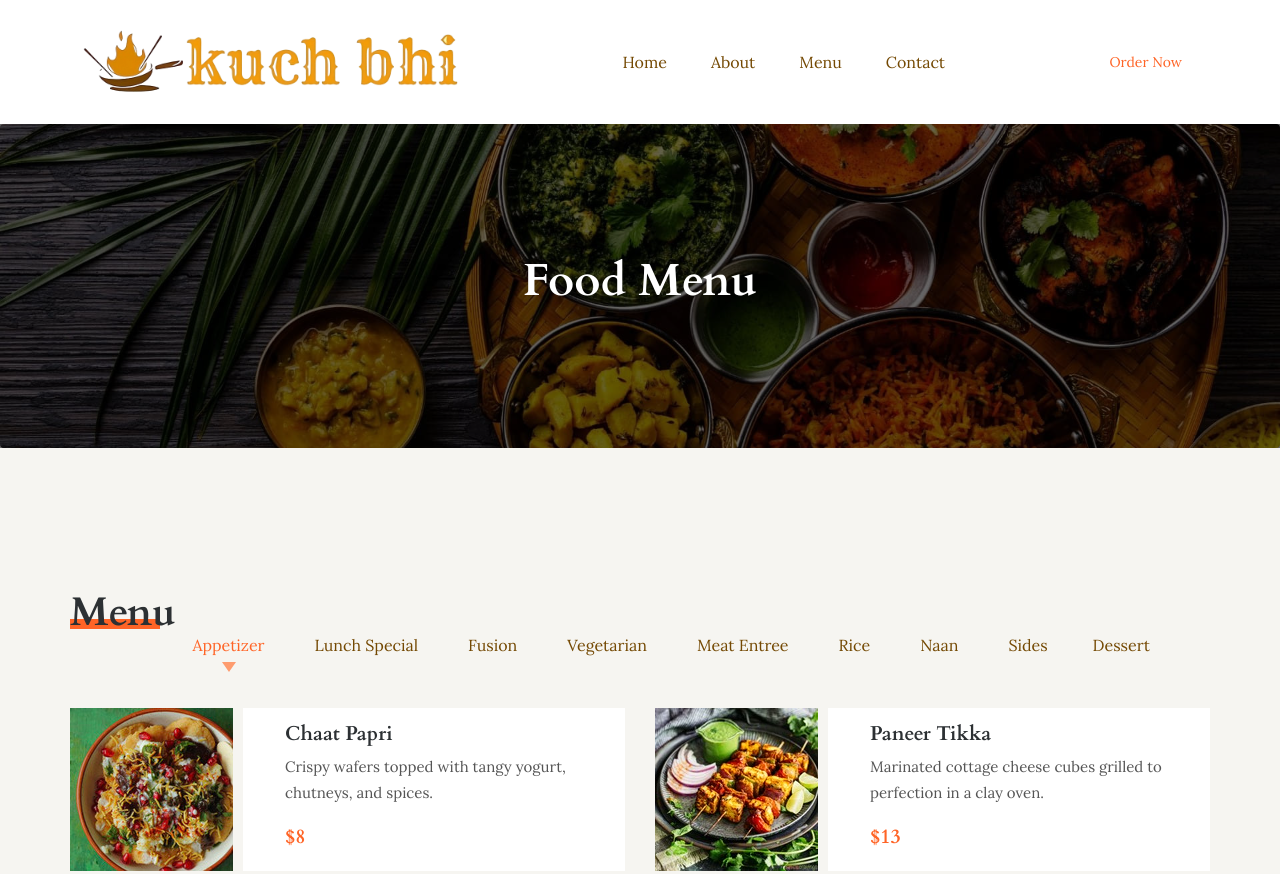
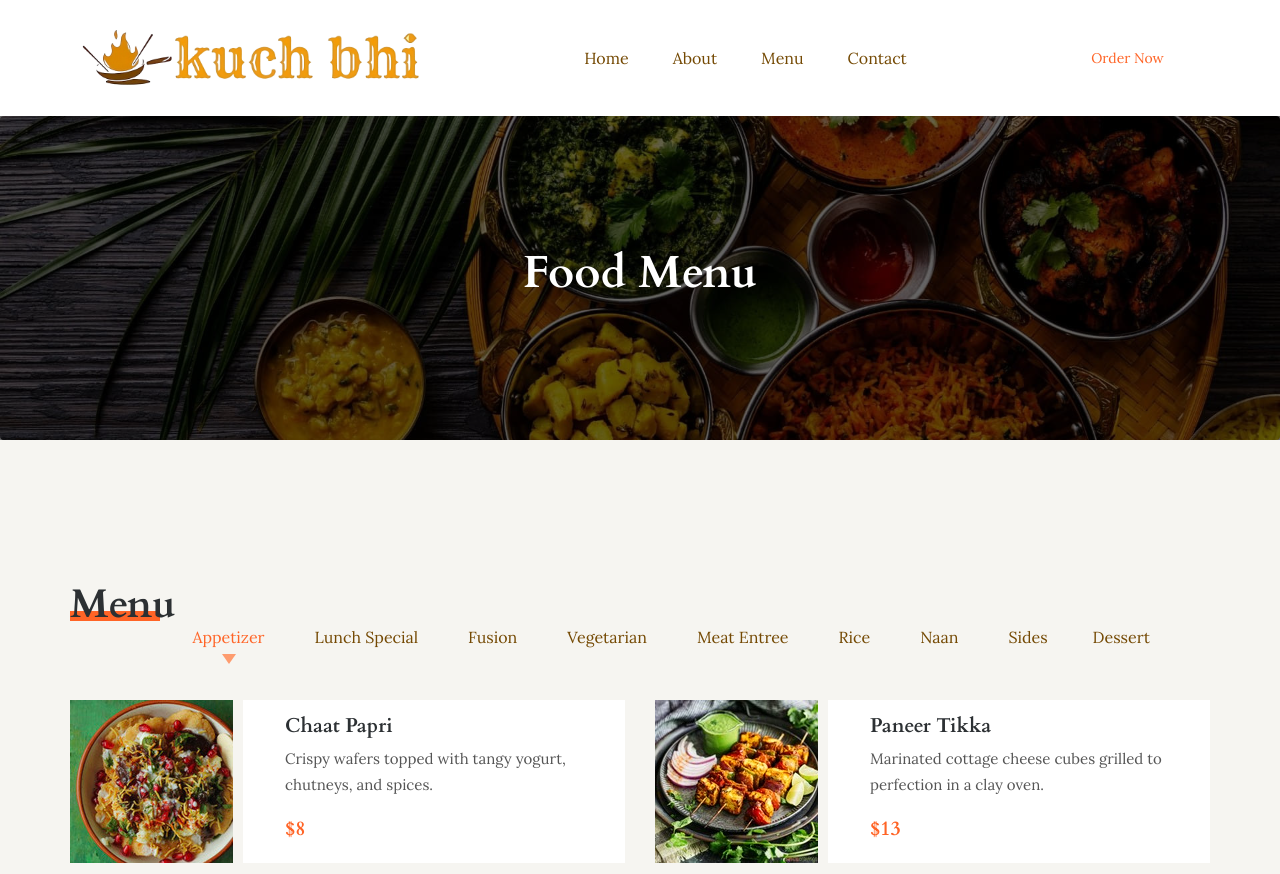
Before and after one commit to kuchbhieats/kuchbhieats.github.io, a plain HTML site: page food_menu.html in a window 1280 px wide. Shown: the top 874 px of the page. Drawn offline with Linux system fonts and the light colour scheme; a script that the page names is missing.

Commit message:
updated header size

```diff
--- a/about.html
+++ b/about.html
@@ -33,9 +33,9 @@
     <header class="main_menu">
         <div class="container">
             <div class="row align-items-center">
-                <div class="col-lg-12">
+                <div class="col-lg-14">
                     <nav class="navbar navbar-expand-lg navbar-light">
-                        <a class="navbar-brand" href="index.html"> <img src="img/logo/kb-logo-nobg.png" alt="logo" height="100"> </a>
+                        <a class="navbar-brand col-lg-4" href="index.html"> <img src="img/logo/kb-logo-nobg.png" alt="logo"> </a>
                         <button class="navbar-toggler" type="button" data-toggle="collapse"
                             data-target="#navbarSupportedContent" aria-controls="navbarSupportedContent"
                             aria-expanded="false" aria-label="Toggle navigation">
@@ -60,11 +60,11 @@
 
                             </ul>
                         </div>
-                        <div class="menu_btn">
-                            <!-- If you would like to customize the button, remove or change the "class" attribute inside the <span> tag -->
-                            <span class="btn_1 d-none d-sm-block" data-glf-cuid="38fe88a6-9414-4bd0-8c7a-a04b72d169d5" data-glf-ruid="bbd4589d-597b-4917-a92d-0b6d0cdf2e5d" >Order Now</span>
-                            <script src="https://www.fbgcdn.com/embedder/js/ewm2.js" defer async ></script>
-                        </div>
+                        <div class="menu_btn col-lg-2 text-center" >
+                          <!-- If you would like to customize the button, remove or change the "class" attribute inside the <span> tag -->
+                          <span class="btn_1 d-none d-sm-block" data-glf-cuid="38fe88a6-9414-4bd0-8c7a-a04b72d169d5" data-glf-ruid="bbd4589d-597b-4917-a92d-0b6d0cdf2e5d" >Order Now</span>
+                          <script src="https://www.fbgcdn.com/embedder/js/ewm2.js" defer async ></script>
+                      </div>
                     </nav>
                 </div>
             </div>
--- a/food_menu.html
+++ b/food_menu.html
@@ -1,3 +1,6 @@
+<!doctype html>
+<html lang="en">
+
 <head>
     <!-- Required meta tags -->
     <meta charset="utf-8">
@@ -30,9 +33,9 @@
     <header class="main_menu">
         <div class="container">
             <div class="row align-items-center">
-              <div class="col-lg-12">
+                <div class="col-lg-14">
                     <nav class="navbar navbar-expand-lg navbar-light">
-                      <a class="navbar-brand" href="index.html"> <img src="img/logo/kb-logo-nobg.png" alt="logo" height="80"> </a>
+                        <a class="navbar-brand col-lg-4" href="index.html"> <img src="img/logo/kb-logo-nobg.png" alt="logo"> </a>
                         <button class="navbar-toggler" type="button" data-toggle="collapse"
                             data-target="#navbarSupportedContent" aria-controls="navbarSupportedContent"
                             aria-expanded="false" aria-label="Toggle navigation">
@@ -57,7 +60,7 @@
 
                             </ul>
                         </div>
-                      <div class="menu_btn">
+                        <div class="menu_btn col-lg-2 text-center" >
                           <!-- If you would like to customize the button, remove or change the "class" attribute inside the <span> tag -->
                           <span class="btn_1 d-none d-sm-block" data-glf-cuid="38fe88a6-9414-4bd0-8c7a-a04b72d169d5" data-glf-ruid="bbd4589d-597b-4917-a92d-0b6d0cdf2e5d" >Order Now</span>
                           <script src="https://www.fbgcdn.com/embedder/js/ewm2.js" defer async ></script>
```
Also changed, not shown: contact.html (+4 -4 lines), index.html (+7 -7 lines). Lines whose indentation alone changed are shown as unchanged.
